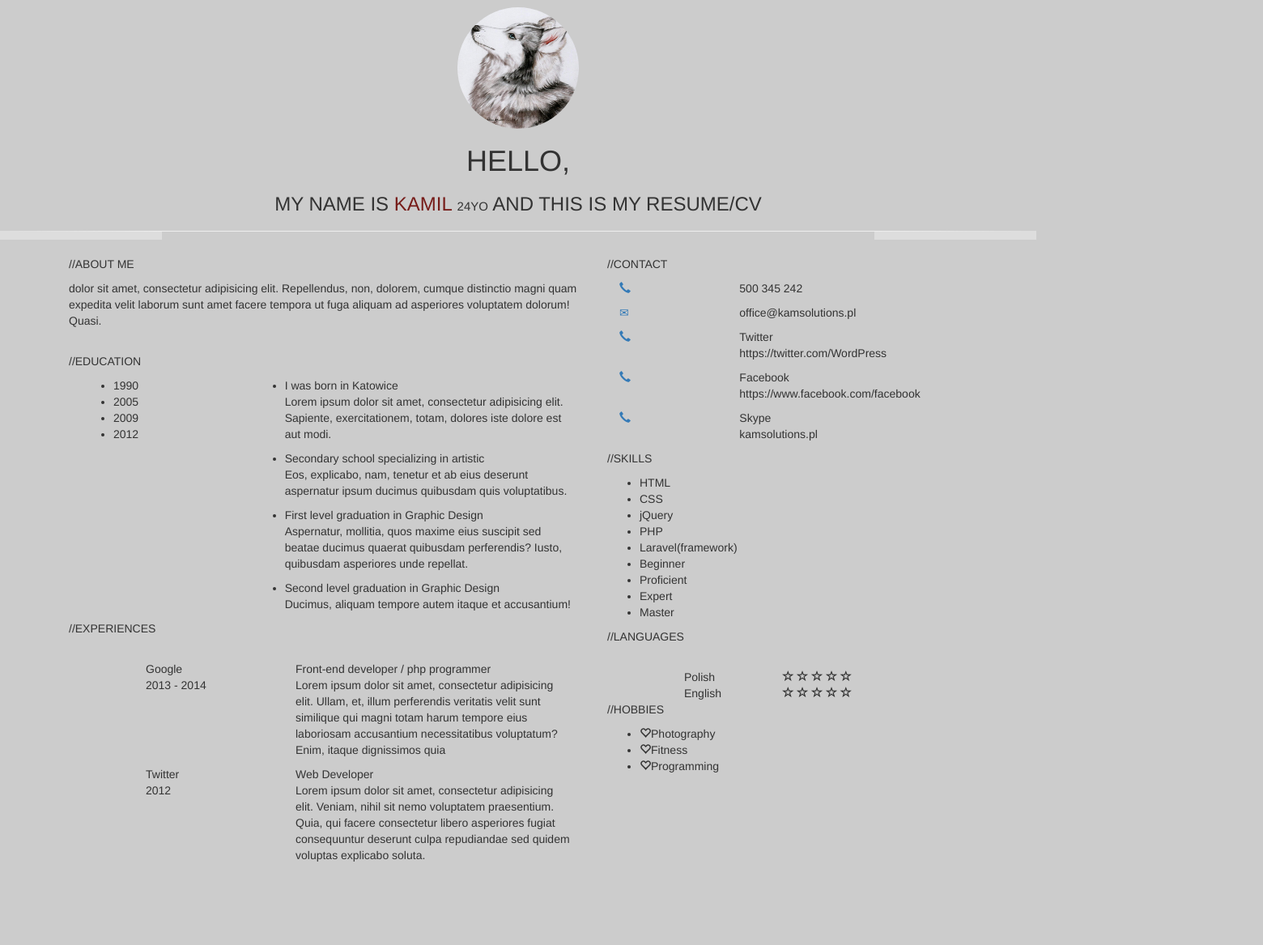
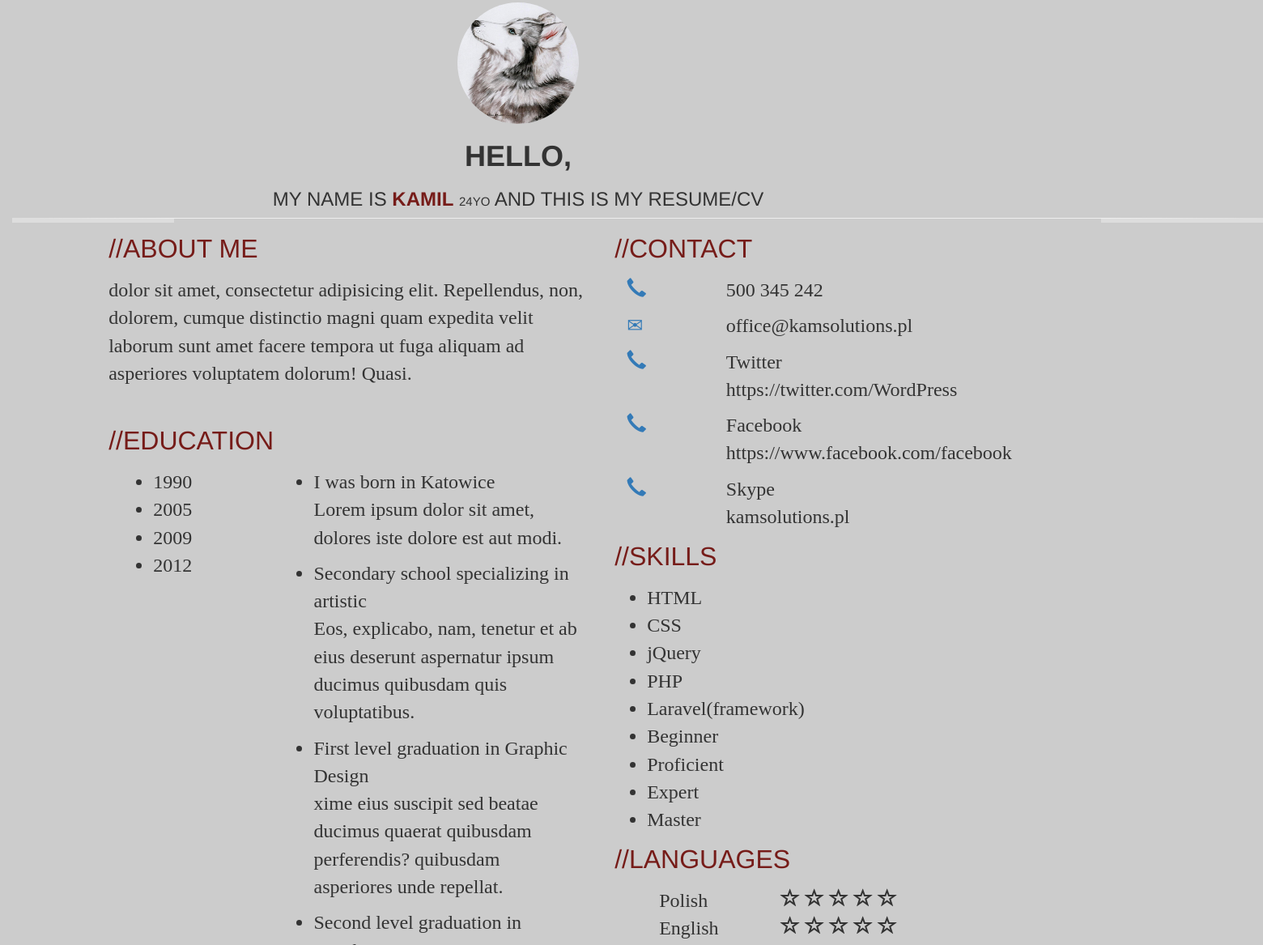
Before and after one commit to Zhang-siming/Resume, a plain HTML site: page resume.html in a window 1280 px wide. Shown: the part 31-1198 px from the top of the page at 81% size, 1560 px wide, since content can reach past the window. Before the commit the page ends 1097 px from the top, so only its background shows below. Drawn offline with nearby package versions, Linux system fonts and the light colour scheme.

Commit message:
大致做完了

```diff
--- a/mycss.css
+++ b/mycss.css
@@ -1,5 +1,7 @@
 body{
      background-color: #cccccc;
+    font-family: "HAKUYOGuiFanZi3500";
+    font-size: x-large;
      /*background-color: #f7f7f7;*/
 }
 
@@ -20,10 +22,19 @@ img{
     text-align:center;
 }
 hr{
-    padding: 10px 10px 0px 5px;
-    margin: 20px 0;
+    padding: 0 10px 5px;
+    margin: 10px 0;
     line-height: 1px;
     border-left: 200px solid #ddd;
     border-right: 200px solid #ddd;
     text-align: center;
+    width: 90%;
 }
+
+
+.p3{
+    /*font-weight: bold;*/
+    color: #761c19;
+    font-size: xx-large;
+    font-family: "Helvetica Neue", Helvetica, Arial, sans-serif;
+}
--- a/resume.html
+++ b/resume.html
@@ -14,27 +14,29 @@
             integrity="sha384-Tc5IQib027qvyjSMfHjOMaLkfuWVxZxUPnCJA7l2mCWNIpG9mGCD8wGNIcPD7Txa"
             crossorigin="anonymous"></script>
 </head>
+
 <body>
 <br/>
-<br/>
+<div class="container-fluid">
+ <div class = "row-fluid">
+
          <div class="self_photo" >
               <img src="webwxgetmsgimg.jpg" height="1480" width="1080"/>
          </div>
          <div class="xu">
-    <h1>HELLO,</h1>
+              <h1><b>HELLO,</b></h1>
               <h3>
                MY NAME IS
-        <span style="color: #761c19 ">KAMIL</span>
-        <span style="font-size: 15px; padding-top: 0px" >24YO</span>     <!-- 啊啊啊啊啊啊啊啊啊啊啊啊-->
+               <span style="color: #761c19 "><b>KAMIL</b></span>
+               <span style="font-size: 15px; padding-top: 0" >24YO</span>     <!-- 啊啊啊啊啊啊啊啊啊啊啊啊-->
                AND THIS IS MY RESUME/CV
                </h3>
          </div>
 
          <hr>
 
-<div class = "container">
-    <div class = "row-fluid">
-        <div class="col-xs-12 col-sm-7">
+        <div class="col-xs-12 col-sm-1"></div>
+        <div class="col-xs-12 col-sm-6">
             <p class = "p3">//ABOUT ME</p>
             <p> dolor sit amet, consectetur adipisicing elit. Repellendus, non, dolorem, cumque distinctio magni quam expedita velit laborum sunt amet facere tempora ut fuga aliquam ad asperiores voluptatem dolorum! Quasi. </p>
             <br/>
@@ -51,81 +53,82 @@
                 <div class="col-xs-12 col-sm-8">
                     <ul>
                         <li>
-                            <p>I was born in Katowice</br>
-                                Lorem ipsum dolor sit amet, consectetur adipisicing elit. Sapiente, exercitationem, totam, dolores iste dolore est aut modi.</p>
+                            <p>I was born in Katowice<br/>
+                                Lorem ipsum dolor sit amet, dolores iste dolore est aut modi.</p>
                         </li>
                         <li>
-                            <p>Secondary school specializing in artistic</br>
+                            <p>Secondary school specializing in artistic<br/>
                                 Eos, explicabo, nam, tenetur et ab eius deserunt aspernatur ipsum ducimus quibusdam quis voluptatibus.</p>
                         </li>
                         <li>
-                            <p>First level graduation in Graphic Design</br>
-                                Aspernatur, mollitia, quos maxime eius suscipit sed beatae ducimus quaerat quibusdam perferendis? Iusto, quibusdam asperiores unde repellat.</p>
+                            <p>First level graduation in Graphic Design<br/>
+                                xime eius suscipit sed beatae ducimus quaerat quibusdam perferendis? quibusdam asperiores unde repellat.</p>
                         </li>
                         <li>
-                            <p>Second level graduation in Graphic Design</br>
+                            <p>Second level graduation in Graphic Design<br/>
                                 Ducimus, aliquam tempore autem itaque et accusantium!</p>
                         </li>
                     </ul>
                 </div>
+            </div>
+
                 <br>
                 <p class = "p3">//EXPERIENCES</p>
                 <div class = "row-fluid">
                     <ul>
                         <ol>
                             <br/>
-                            <div class = "col-xs-12 col-sm-4">Google<br>2013 - 2014</div>
+                            <div class = "col-xs-12 col-sm-4">Google<br/>2013 - 2014</div>
                             <div class = "col-xs-12 col-sm-8">
                                 <p>Front-end developer / php programmer<br/>
-                                    Lorem ipsum dolor sit amet, consectetur adipisicing elit. Ullam, et, illum perferendis veritatis velit sunt similique qui magni totam harum tempore eius laboriosam accusantium necessitatibus voluptatum? Enim, itaque dignissimos quia</p>
+                                       harum tempore eius laboriosam accusantium necessitatibus voluptatum? Enim, itaque dignissimos quia</p>
                             </div>
                         </ol>
 
 
                         <ol>
-                            <br>
-                            <div class = "col-xs-12 col-sm-4">Twitter<br>2012</div>
-                            <div class = "col-xs-12 col-sm-8">Web Developer<br>
-                                Lorem ipsum dolor sit amet, consectetur adipisicing elit. Veniam, nihil sit nemo voluptatem praesentium. Quia, qui facere consectetur libero asperiores fugiat consequuntur deserunt culpa repudiandae sed quidem voluptas explicabo soluta.</div>
+                            <br/>
+                            <div class = "col-xs-12 col-sm-4">Twitter<br/>2012</div>
+                            <div class = "col-xs-12 col-sm-8">Web Developer<br/>
+                                qui facere consectetur libero asperiores fugiat consequuntur deserunt culpa repudiandae sed quidem voluptas explicabo soluta.</div>
                         </ol>
                     </ul>
                 </div>
 
             </div>
-        </div>
-    </div>
+
     <div class="col-xs-12 col-sm-5">
         <p class = "p3">//CONTACT</p>
         <div>
             <div class = "row-fluid">
-                <div class="col-xs-12 col-sm-4">
+                <div class="col-xs-12 col-sm-3">
                     <a href="#">
                         <p> <span class="glyphicon glyphicon-earphone"></span></p>
                     </a>
                 </div>
-                <div class="col-xs-12 col-sm-8">
+                <div class="col-xs-12 col-sm-9">
                     <p>500 345 242</p>
                 </div>
             </div>
             <div>
                 <div class = "row-fluid">
-                    <div class="col-xs-12 col-sm-4">
+                    <div class="col-xs-12 col-sm-3">
                         <a href="#">
                             <p> <span class="glyphicon-envelope"></span></p>
                         </a>
                     </div>
-                    <div class="col-xs-12 col-sm-8">
+                    <div class="col-xs-12 col-sm-9">
                         <p>office@kamsolutions.pl</p>
                     </div>
                 </div>
                 <div>
                     <div class = "row-fluid">
-                        <div class="col-xs-12 col-sm-4">
+                        <div class="col-xs-12 col-sm-3">
                             <a href="#">
                                 <p> <span class="glyphicon glyphicon-earphone"></span></p>
                             </a>
                         </div>
-                        <div class="col-xs-12 col-sm-8">
+                        <div class="col-xs-12 col-sm-9">
                             <p>Twitter<br>https://twitter.com/WordPress</p>
                         </div>
                     </div>
@@ -133,12 +136,12 @@
 
                 <div>
                     <div class = "row-fluid">
-                        <div class="col-xs-12 col-sm-4">
+                        <div class="col-xs-12 col-sm-3">
                             <a href="#">
                                 <p> <span class="glyphicon glyphicon-earphone"></span></p>
                             </a>
                         </div>
-                        <div class="col-xs-12 col-sm-8">
+                        <div class="col-xs-12 col-sm-9">
                             <p>Facebook<br> https://www.facebook.com/facebook</p>
                         </div>
                     </div>
@@ -146,21 +149,21 @@
 
                 <div>
                     <div class = "row-fluid">
-                        <div class="col-xs-12 col-sm-4">
+                        <div class="col-xs-12 col-sm-3">
                             <a href="#">
                                 <p> <span class="glyphicon glyphicon-earphone"></span></p>
                             </a>
                         </div>
-                        <div class="col-xs-12 col-sm-8">
-                            <p>Skype<br> kamsolutions.pl</p>
+                        <div class="col-xs-12 col-sm-9">
+                            <p>Skype<br/> kamsolutions.pl</p>
                         </div>
                     </div>
                 </div>
 
                 <p class = "p3">//SKILLS</p>
                 <ul>
-                    <li>HTML</li>
-                    <li>CSS</li>
+                    <li >HTML</li>
+                    <li >CSS</li>
                     <li>jQuery</li>
                     <li>PHP</li>
                     <li>Laravel(framework)</li>
@@ -170,11 +173,10 @@
                     <li>Master</li>
                 </ul>
                 <p class = "p3">//LANGUAGES</p>
-                <div>
+
                     <div class = "row-fluid">
                         <ul>
-                            <ol>
-                                <br>
+                            <!--<ol>-->
                                 <div class = "col-xs-12 col-sm-4">Polish</div>
                                 <div class = "col-xs-12 col-sm-8">
                                     <span class=" glyphicon glyphicon-star-empty"></span>
@@ -183,16 +185,10 @@
                                     <span class=" glyphicon glyphicon-star-empty"></span>
                                     <span class=" glyphicon glyphicon-star-empty"></span>
                                 </div>
-                            </ol>
+                            <!--</ol>-->
                         </ul>
-                    </div>
-                </div>
-
-
-                <div>
-                    <div class = "row-fluid">
                         <ul>
-                            <ol>
+                            <!--<ol>-->
                                 <div class = "col-xs-12 col-sm-4">English</div>
                                 <div class = "col-xs-12 col-sm-8">
                                     <span class=" glyphicon glyphicon-star-empty"></span>
@@ -201,10 +197,11 @@
                                     <span class=" glyphicon glyphicon-star-empty"></span>
                                     <span class=" glyphicon glyphicon-star-empty"></span>
                                 </div>
-                            </ol>
+                            <!--</ol>-->
                         </ul>
+
                     </div>
-                </div>
+
                 <p class = "p3">//HOBBIES</p>
                 <ul>
                     <li><span class=" glyphicon glyphicon-heart-empty"></span>Photography</li>
@@ -214,11 +211,9 @@
             </div>
         </div>
     </div>
+
  </div>
 </div>
 
-
-
-
 </body>
 </html>
```
Lines whose indentation alone changed are shown as unchanged.
